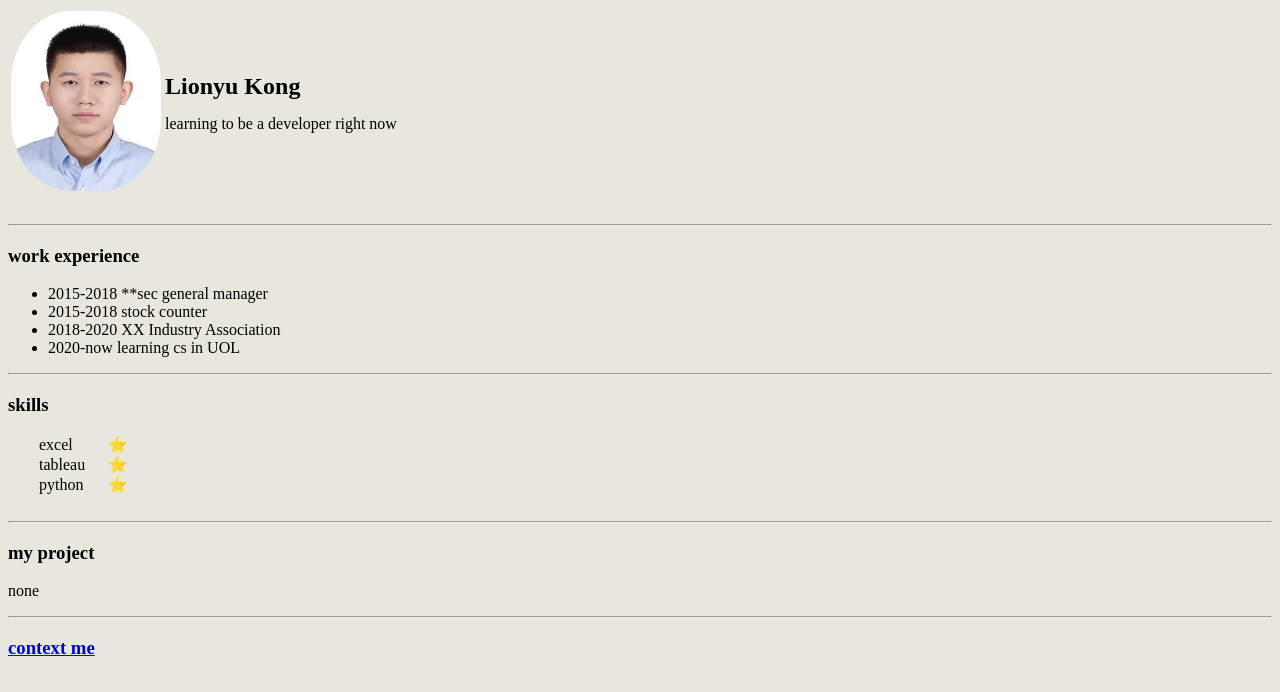
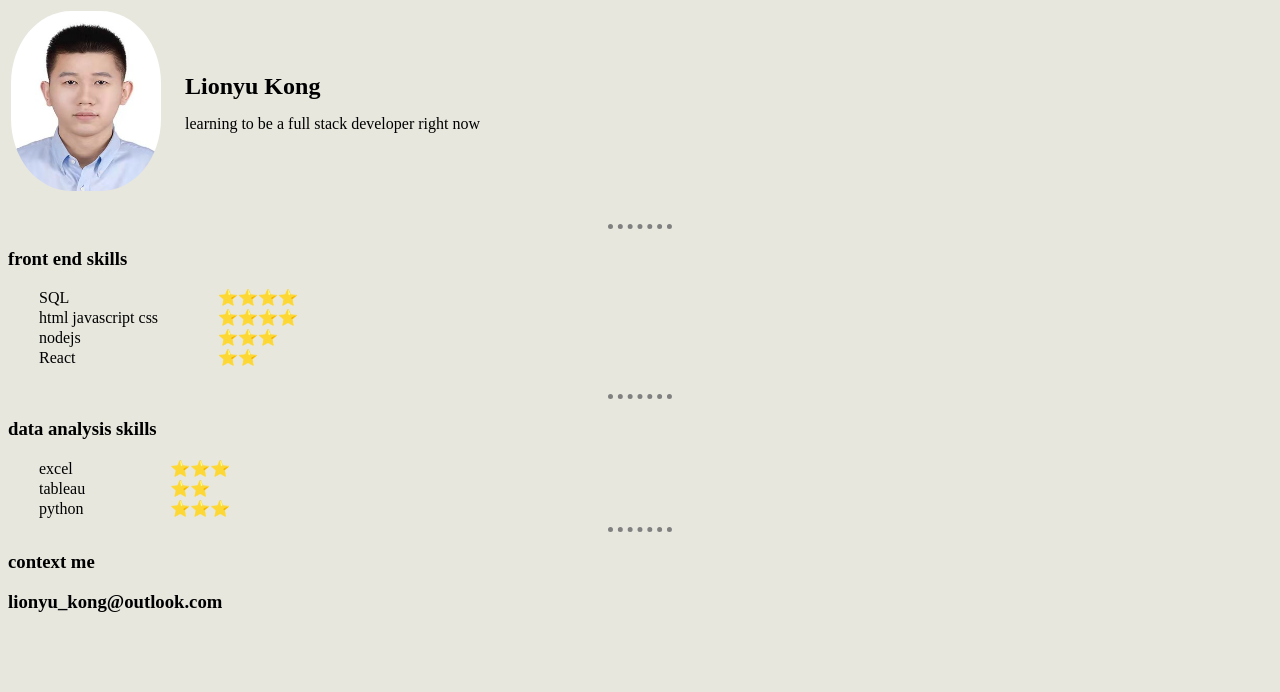
Before and after one commit to klkolly/myCV, a plain HTML site: page index.html in a window 1280 px wide. Drawn offline with Linux system fonts and the light colour scheme.

Commit message:
cs version

```diff
--- a/css/styles.css
+++ b/css/styles.css
@@ -3,6 +3,12 @@ body{
     box-sizing: border-box;
     background-color:#e7e7de;
 }
+
+.myimg {
+    width:170px;
+}
+
+
 img{
     border-radius: 40%;
     width: 150px;
@@ -12,7 +18,7 @@ img{
 
     border-collapse: collapse;
     border-spacing: 0;
-    width:100px;
+    width:300px;
     margin-left: 30px;
 
 }
@@ -27,3 +33,11 @@ tr{
 h3{
     border: 200px;
 }
+
+hr {
+    border-style: none;
+    border-top-style: dotted;
+    width:5%;
+    border-width: 5px;
+    color:gray;
+}
--- a/index.html
+++ b/index.html
@@ -7,18 +7,42 @@
     <link rel="stylesheet" href="css/styles.css">
 </head>
 <body>
-    <table>
+    <table >
         <tr>
-            <td><img src="selfimg.jpeg"> </td>
+            <td class='myimg'><img src="selfimg.jpeg"> </td>
             <td>
                 <h2>Lionyu Kong</h2>
-                <p>learning to be a developer right now</p>
+                <p>learning to be a full stack developer right now</p>
             </td>
         </tr>
     </table>
     <br>
+
     <hr>
-    <h3>work experience</h3>
+    <h3>
+        front end skills
+    </h3>
+
+    <table class="skillTable">
+
+        <tr><td>SQL  </td><td>⭐️⭐️⭐️⭐️</td></tr>
+        <tr><td>html javascript css </td><td>⭐️⭐️⭐️⭐️</td></tr>
+        <tr><td>nodejs  </td><td>⭐️⭐️⭐️</td></tr>
+        <tr><td>React </td><td>⭐️⭐️</td></tr>
+    </table>
+    <br>
+    <hr>
+    <h3>
+        data analysis skills
+    </h3>
+
+    <table class="skillTable">
+        <tr><td>excel </td><td>⭐️⭐️⭐️</td></tr>
+        <tr><td>tableau </td><td>⭐️⭐️</td></tr>
+        <tr><td>python </td><td>⭐️⭐️⭐️</td></tr>
+    </table>
+
+    <!-- <h3>work experience</h3>
     <ul>
         <li>
             2015-2018 **sec general manager
@@ -32,28 +56,19 @@
         <li>
             2020-now learning cs in UOL
         </li>
-    </ul>
+    </ul> -->
 
-    <hr>
-    <h3>
-        skills
-    </h3>
-
-    <table class="skillTable">
-        <tr><td>excel </td><td>⭐️</td></tr>
-        <tr><td>tableau </td><td>⭐️</td></tr>
-        <tr><td>python </td><td>⭐️</td></tr>
-    </table>
-    <br>
-    <hr>
+    <!-- <hr>
 
     <h3>my project</h3>
-    <p>none</p>
+    <p>none</p> -->
 
     <hr>
 
     <h3>
-        <a href="mailto:lionyu_kong@outlook.com">context me</a>
+        <!-- href="mailto:lionyu_kong@outlook.com" -->
+        <a >context me</a>
+        <p>lionyu_kong@outlook.com</p>
     </h3>
 
 </body>
```
